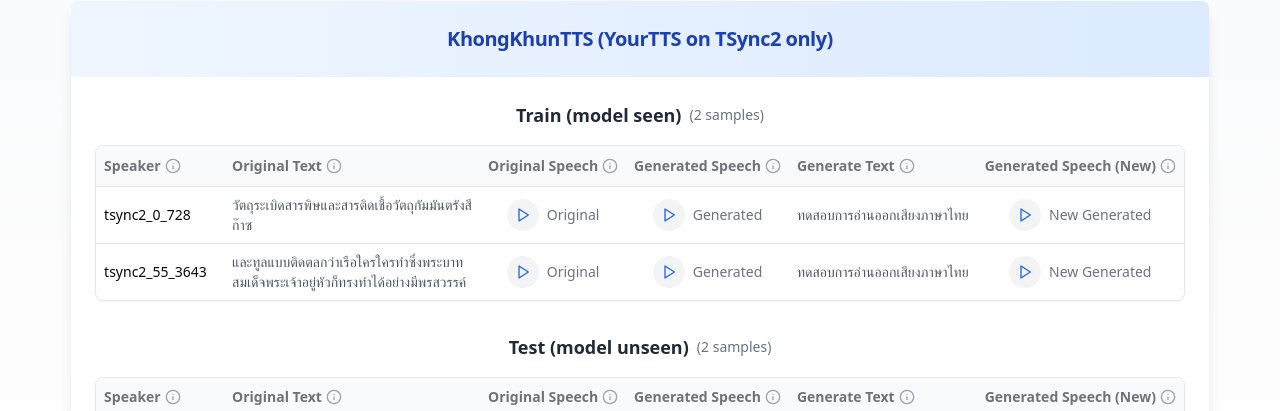
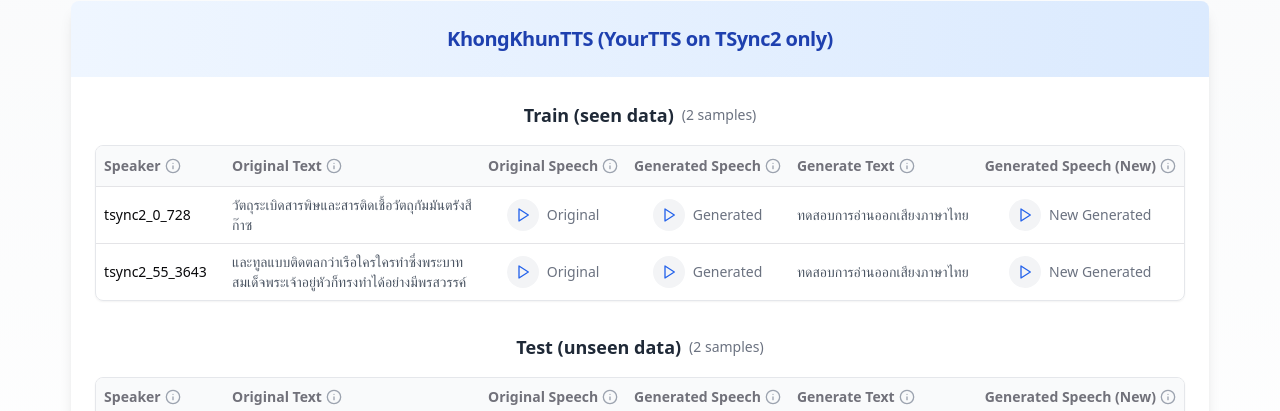
Before and after one commit to dubbing-ai/VoiceCloningDemo, a React (Vite) app: page / in a window 1280 px wide. Shown: the part 119-530 px from the top of the page. Built offline with nearby package versions, Linux system fonts and the light colour scheme.

Commit message:
Update text

```diff
--- a/src/App.tsx
+++ b/src/App.tsx
@@ -171,8 +171,8 @@ const ModelSection: React.FC<ModelSectionProps> = ({ title, trainData, testData
       <CardTitle className="text-xl text-blue-800">{title}</CardTitle>
     </CardHeader>
     <CardContent className="space-y-8 p-6">
-      <TTSSection title="Train (model seen)" data={trainData} />
-      <TTSSection title="Test (model unseen)" data={testData} />
+      <TTSSection title="Train (seen data)" data={trainData} />
+      <TTSSection title="Test (unseen data)" data={testData} />
     </CardContent>
   </Card>
 );
```
